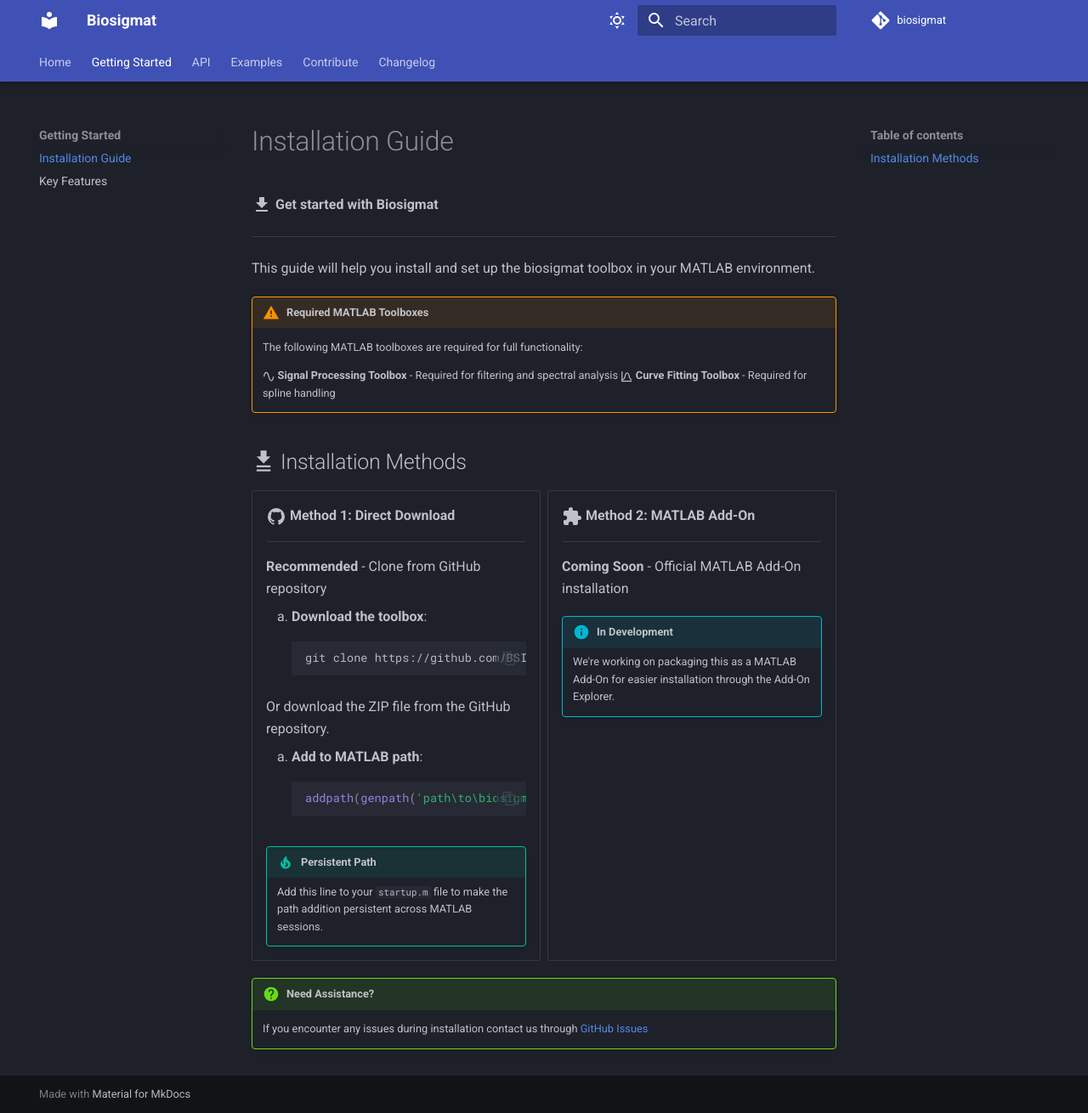
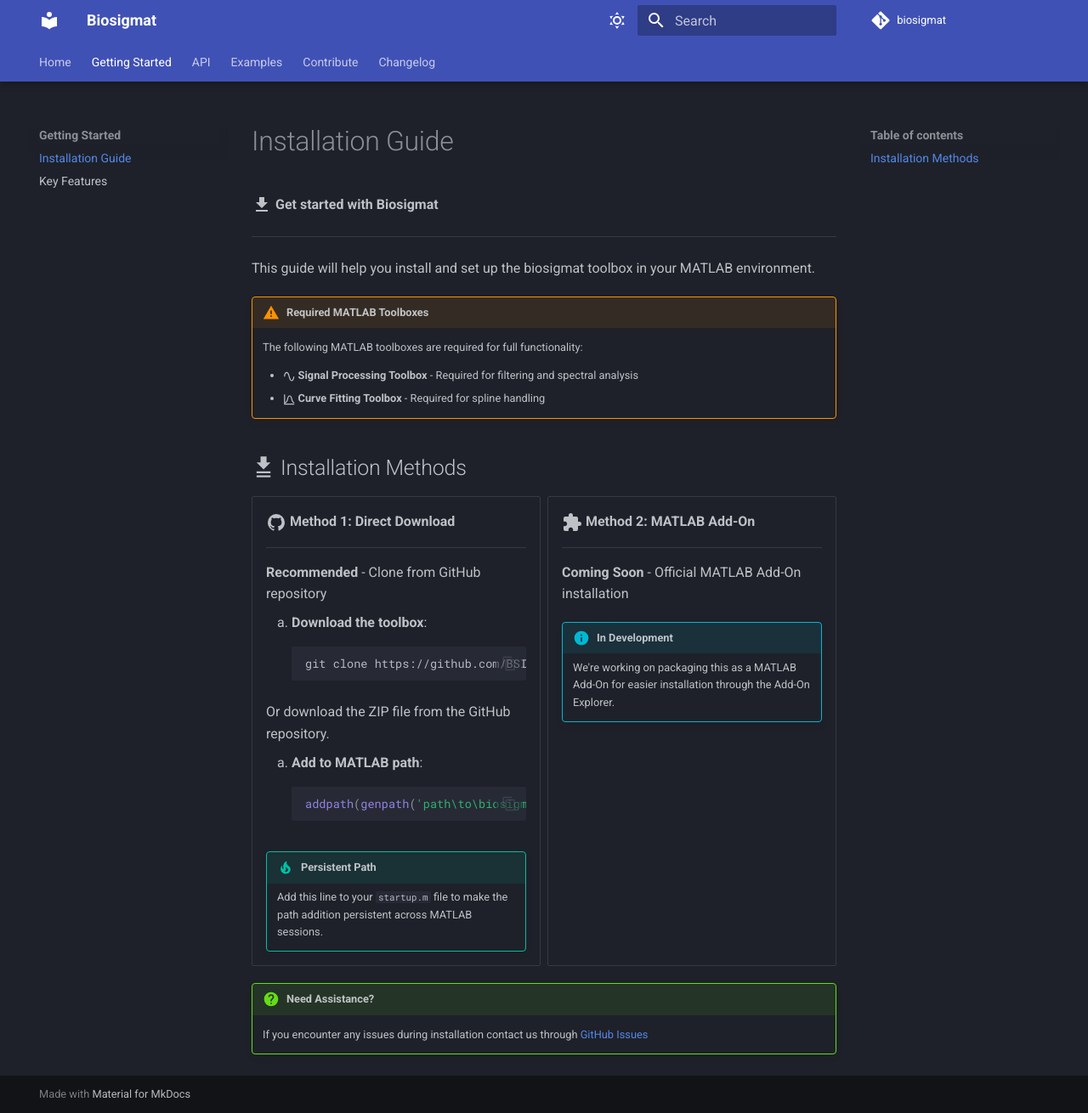
Before and after one commit to BSICoS/biosigmat, an MkDocs documentation site: the page built from docs/getting-started/installation.md, in a window 1280 px wide and 1310 px high. Shown: the whole window at 85% size. Built offline with MkDocs 1.6.1 and Material for MkDocs 9.7.7, drawn with Linux system fonts in a browser that asks for light colours; comment, search, counter and statistics services are not loaded.

```diff
--- a/docs/getting-started/installation.md
+++ b/docs/getting-started/installation.md
@@ -13,8 +13,8 @@ This guide will help you install and set up the biosigmat toolbox in your MATLAB
 !!! warning "Required MATLAB Toolboxes"
     The following MATLAB toolboxes are required for full functionality:
 
-    :material-sine-wave:{ .middle } **Signal Processing Toolbox** - Required for filtering and spectral analysis
-    :material-chart-bell-curve:{ .middle } **Curve Fitting Toolbox** - Required for spline handling
+    - :material-sine-wave:{ .middle } **Signal Processing Toolbox** - Required for filtering and spectral analysis
+    - :material-chart-bell-curve:{ .middle } **Curve Fitting Toolbox** - Required for spline handling
 
 ## :material-download-multiple: Installation Methods
 
```
